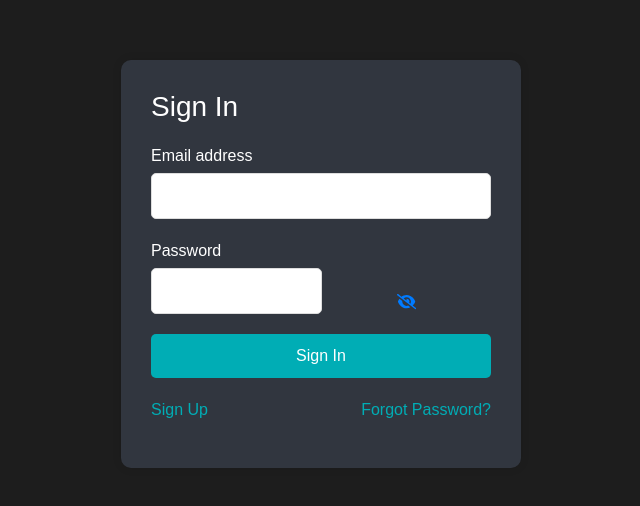
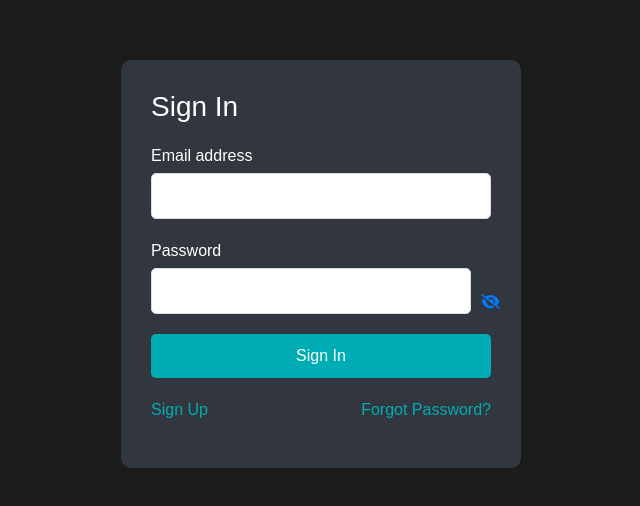
Before and after one commit to shyam2511/dashboard-project, a React (Create React App) app: page /signin in a window 1280 px wide. Shown: the part 136-642 px from the top of the page, without its empty margins (319-959 px from the left). Built offline with nearby package versions, Linux system fonts and the light colour scheme.

Commit message:
Minor button positioning changed

```diff
--- a/src/Pages.css
+++ b/src/Pages.css
@@ -117,6 +117,9 @@
     color: #007bff;
     cursor: pointer;
     font-size: 1.2rem;
+    width: 20px;
+    padding-left: 10px;
+    padding-right: 2px;
   }
 
   .signin-form .links {
@@ -205,6 +208,7 @@
     cursor: pointer;
     transition: background-color 0.3s ease;
     font-size: 16px;
+
   }
 
   .signup-form button:hover {
@@ -223,6 +227,9 @@
     color: #007bff;
     cursor: pointer;
     font-size: 1.2rem;
+    width: 20px;
+    padding-left: 10px;
+    padding-right: 2px;
   }
 
   .signup-form .links {
```
